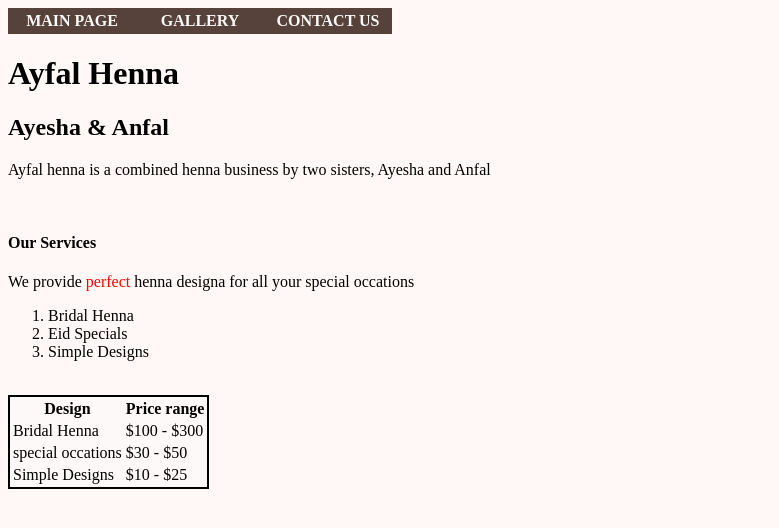
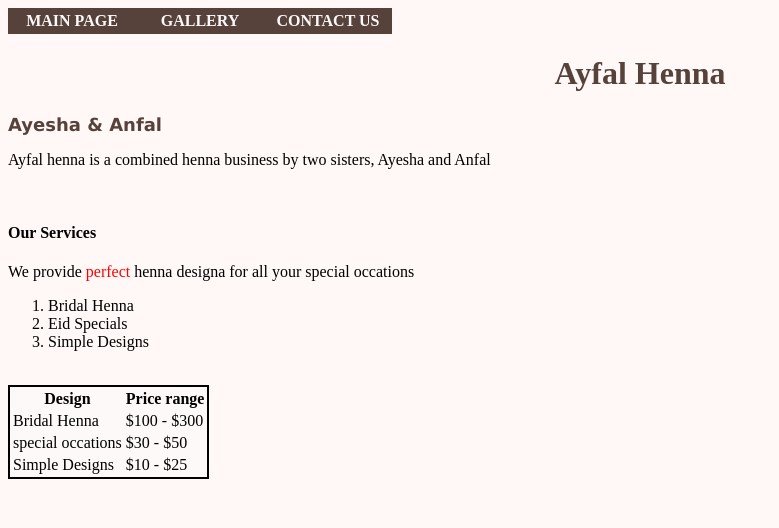
Before and after one commit to Anfal16/Anfal16.github.io, a plain HTML site: page Main.html in a window 1280 px wide. Shown: the whole page, without its empty margins (0-779 px from the left). Drawn offline with Linux system fonts and the light colour scheme.

Commit message:
styling headers

```diff
--- a/Main.html
+++ b/Main.html
@@ -12,7 +12,7 @@
                 <li><a href="Contact.html" target="_blank"> Contact Us </a></li>
 
             </ul>
-            <h1>Ayfal Henna</h1>
+            <h1 id="main-header">Ayfal Henna</h1>
             <h2>Ayesha & Anfal </h2>
             <p> Ayfal henna is a combined henna business by two sisters, Ayesha and Anfal</p>
             <br>
--- a/styles.css
+++ b/styles.css
@@ -40,3 +40,17 @@ a:hover, a:active{
 li{
     float: left;
 }
+
+h1{
+    color: #56423B;
+    text-align: center;
+    text-decoration: none;
+}
+
+h2{
+    color: #56423B;
+    text-align: left;
+    text-decoration: none;
+    font-family: 'Lucida Sans', 'Lucida Sans Regular', 'Lucida Grande', 'Lucida Sans Unicode', Geneva, Verdana, sans-serif;
+    font-size: large;
+}
```
